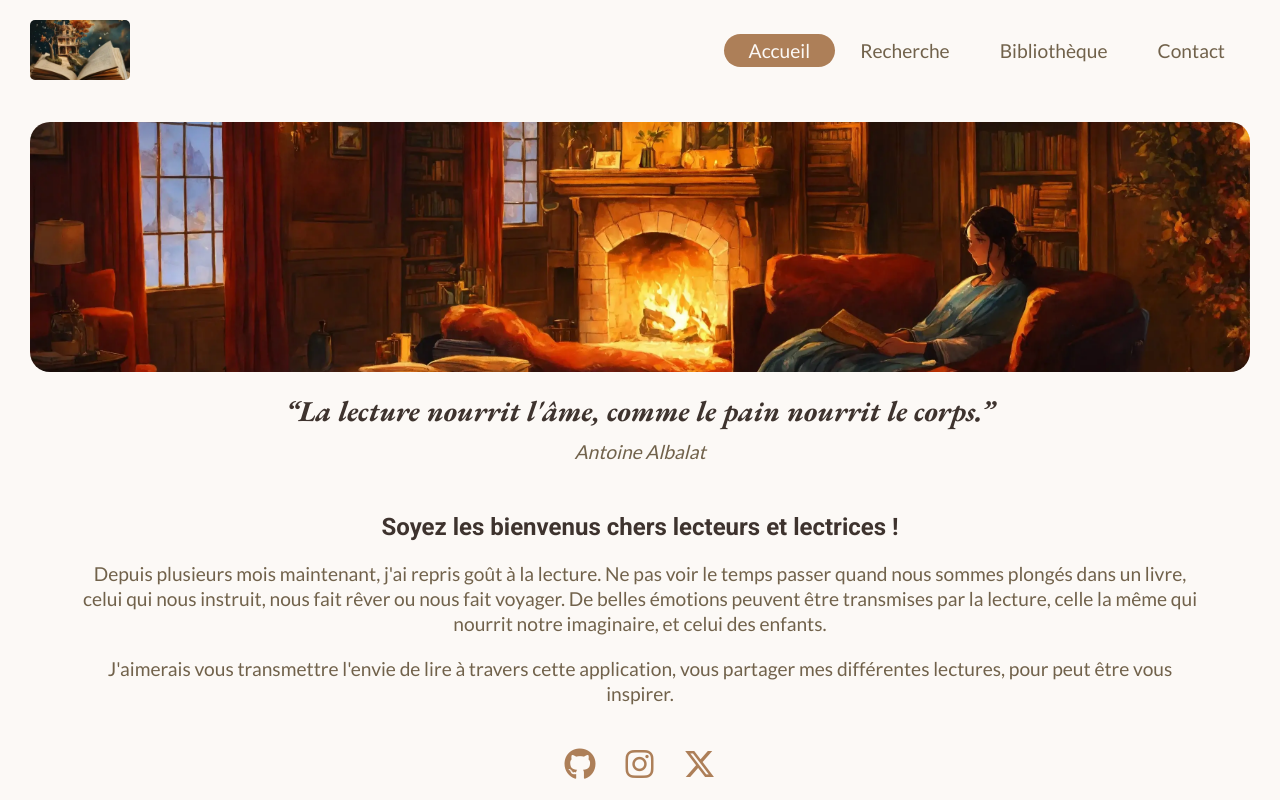
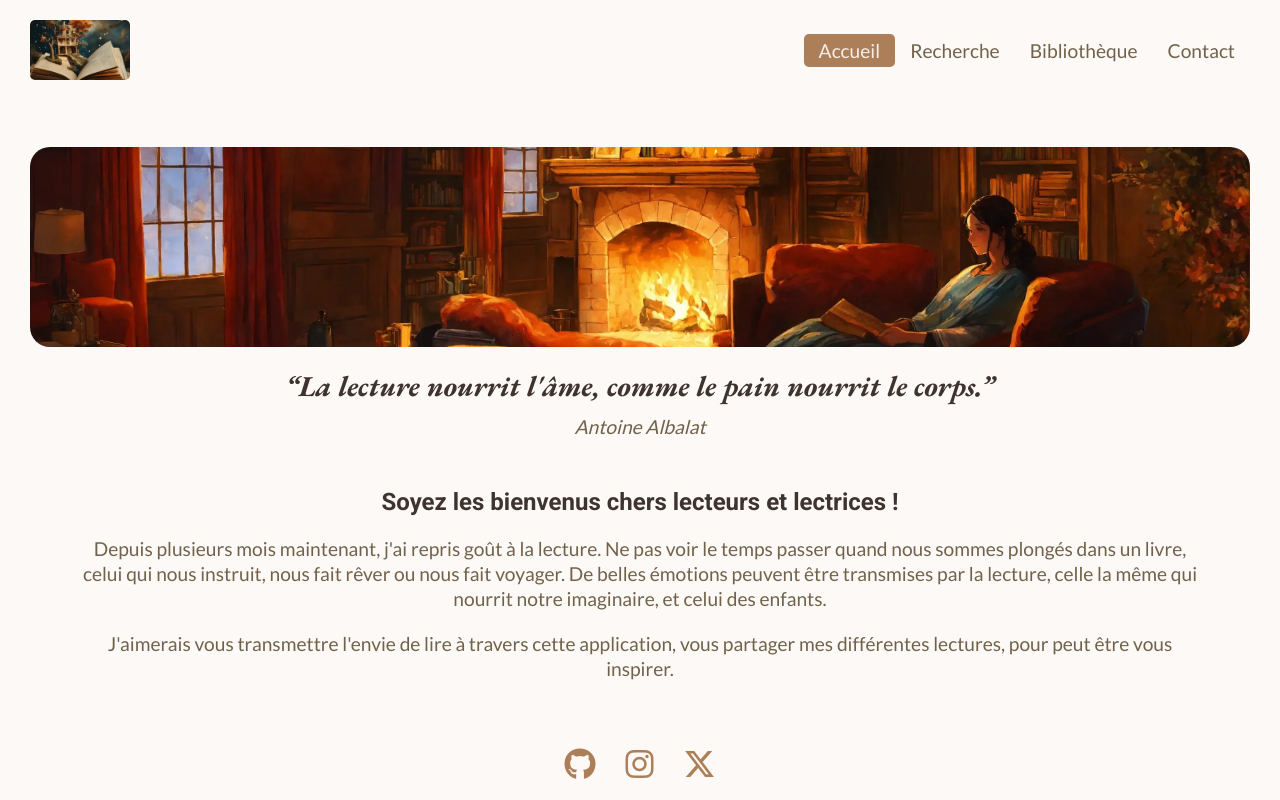
Before and after one commit to AlexDDevv/My-library, a React (Vite) app: page / in a window 1280 px wide. Built offline with nearby package versions, Linux system fonts and the light colour scheme; no server answers.

Commit message:
adjustements

```diff
--- a/src/assets/sass/_settings.scss
+++ b/src/assets/sass/_settings.scss
@@ -16,8 +16,8 @@ $body-font: 'Lato', sans-serif;
 $quote-font: 'EB Garamond', serif;
 $title-color: #3E332E;
 $body-color: #71624B;
-$body-bg: #F6EEE7;
-$container-bg: #FCF9F6;
+$container-bg: #F6EEE7;
+$body-bg: #FCF9F6;
 $btn-color: #AD7F58;
 $border-color: #DCBC9F;
 $outline-color: #CEA37E;
@@ -29,5 +29,5 @@ $outline-color: #CEA37E;
     list-style-type: none;
 }
 body {
-    background: $container-bg;
+    background: $body-bg;
 }
--- a/src/assets/sass/components/Header/_header.scss
+++ b/src/assets/sass/components/Header/_header.scss
@@ -26,12 +26,9 @@
                     color: $body-color;
                     font-size: 1.2rem;
                     text-decoration: none;
-                    padding: 5px 25px;
-                    border-radius: 50px;
+                    padding: 5px 15px;
+                    border-radius: 5px;
 
-                    @media screen and (max-width: 1060px) {
-                        border-radius: 5px;
-                    }
                     @media screen and (max-width: 700px) {
                         font-size: 1rem;
                         padding: 5px 10px;
--- a/src/assets/sass/components/Home/_homeContent.scss
+++ b/src/assets/sass/components/Home/_homeContent.scss
@@ -1,19 +1,17 @@
 .home-content {
     .home-banner {
-        height: 250px;
+        height: max(200px, 15vw);
         margin-bottom: 20px;
 
-        @media screen and (max-width: 1060px) {
-            height: 200px;
-        }
-        @media screen and (max-width: 500px) {
-            height: 150px;
+        @media screen and (max-width: 700px) {
+            height: max(150px, 29vw);
         }
 
         img {
             width: 100%;
             height: 100%;
             object-fit: cover;
+            object-position: 50% 55%;
             border-radius: 20px;
         }
     }
```
